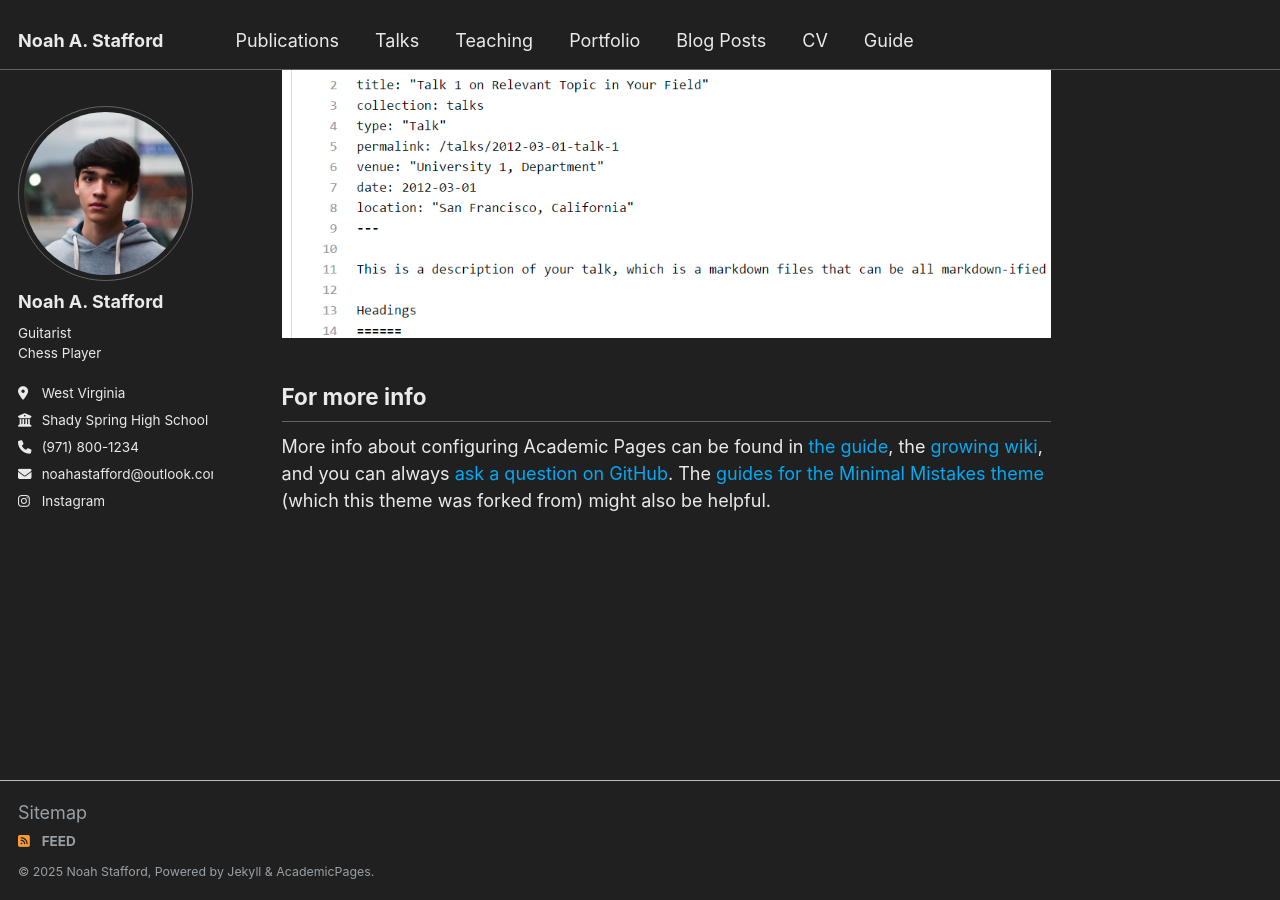
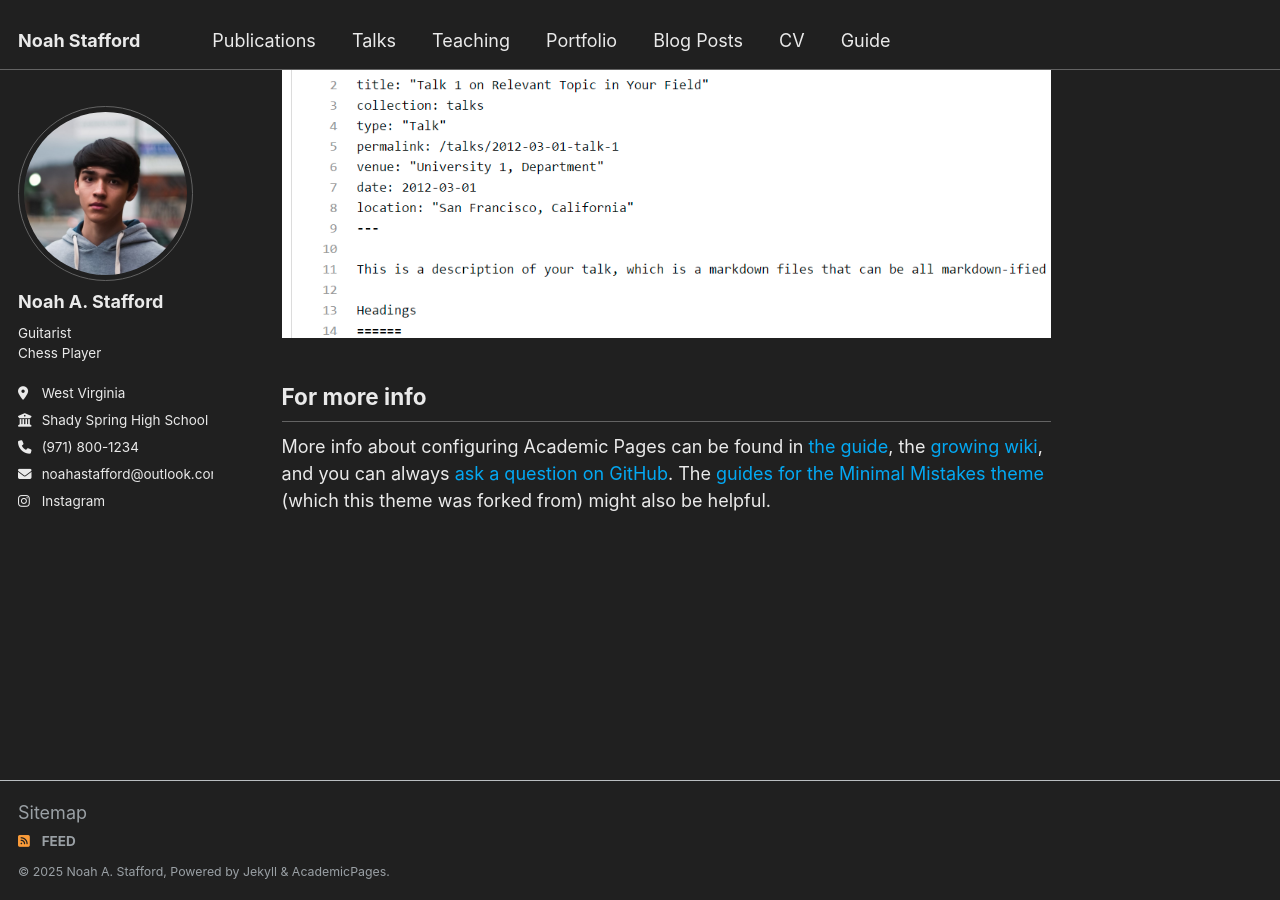
Before and after one commit to noahastafford/noahastafford.github.io, a Jekyll site: the page built from _pages/about.md, in a window 1280 px wide and 900 px high, scrolled down 2596 px. Built offline with Jekyll 4.4.1, drawn with Linux system fonts in a browser that asks for light colours.

```diff
--- a/_config.yml
+++ b/_config.yml
@@ -8,9 +8,9 @@
 
 # Basic Site Settings
 locale                   : "en-US"
-title                    : "Noah A. Stafford"
+title                    : "Noah Stafford"
 title_separator          : "&#124;"
-name                     : &name "Noah Stafford"
+name                     : &name "Noah A. Stafford"
 description              : &description "Guitarist<br>Chess Player"
 url                      : https://noahastafford.github.io # the base hostname & protocol for your site e.g. "https://[your GitHub username].github.io"
 baseurl                  : "" # the subpath of your site, e.g. "/blog"
```
